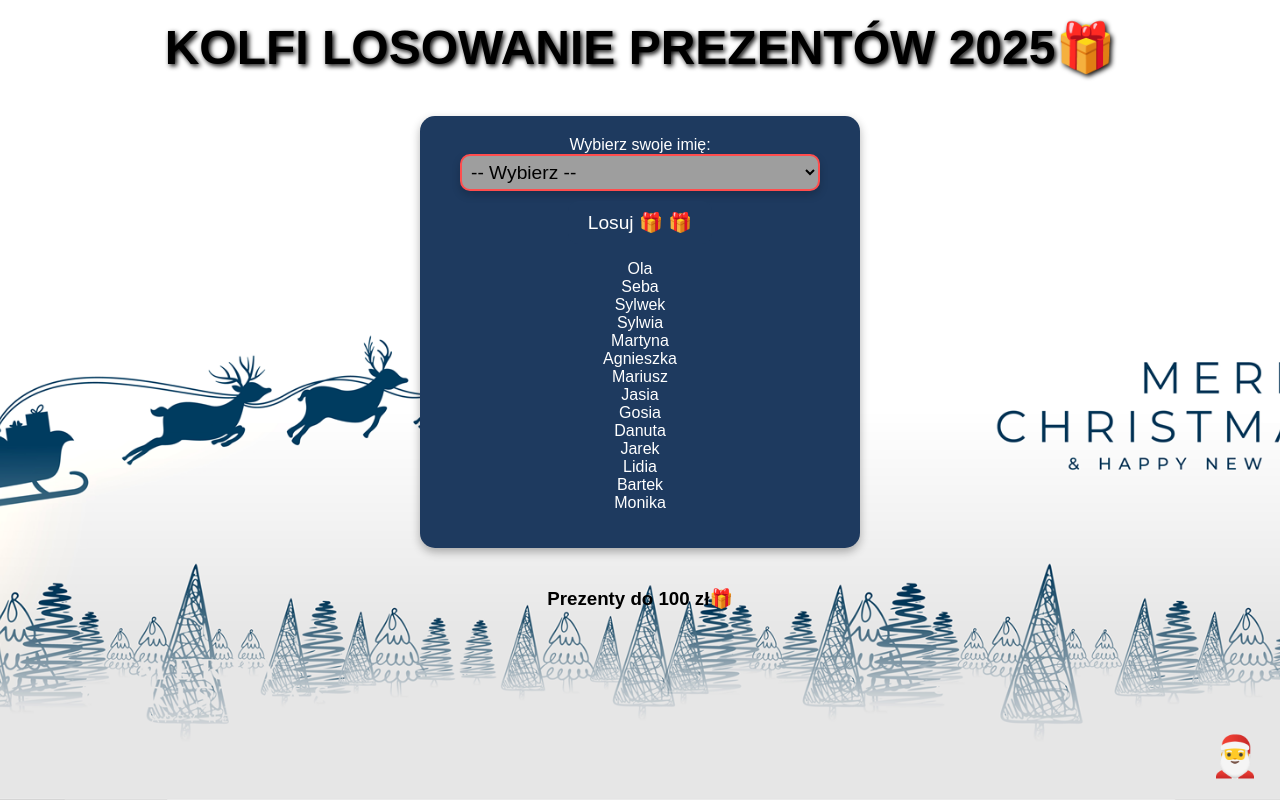
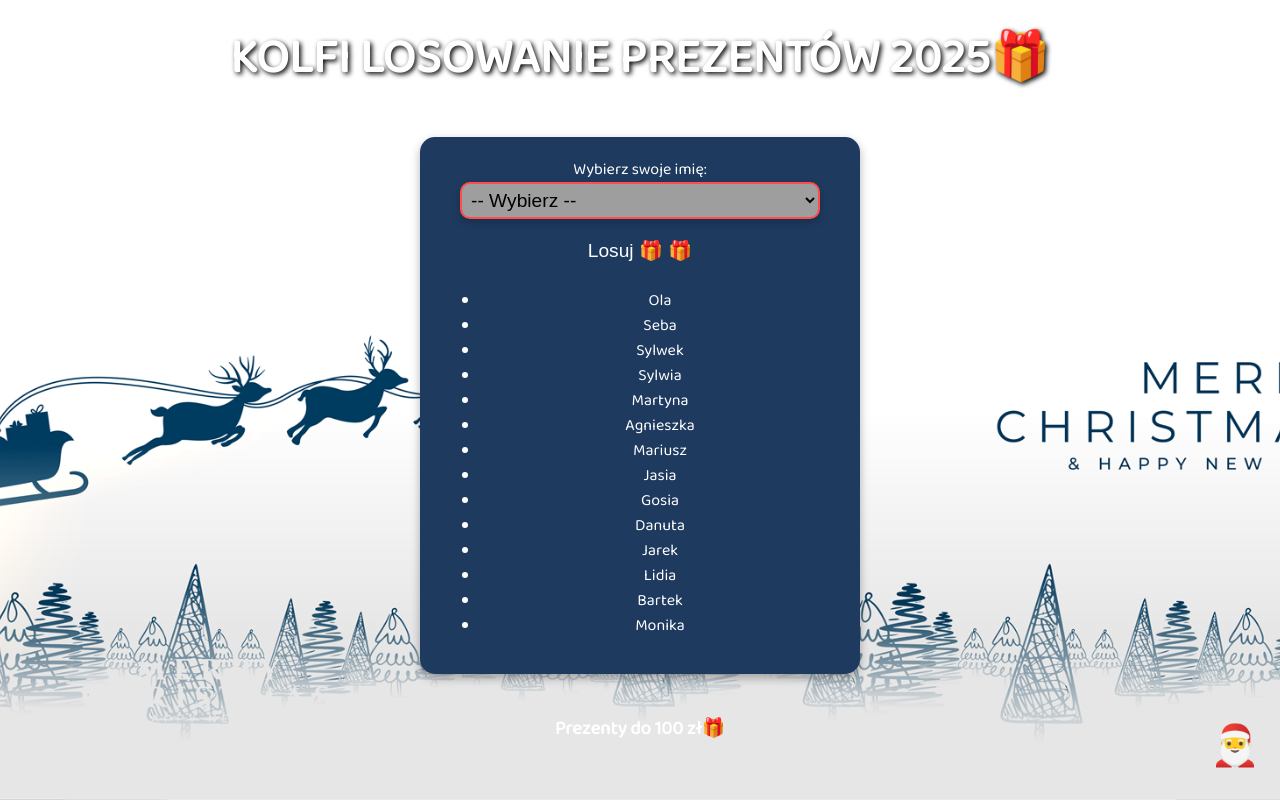
Before and after one commit to Wasett/-wi-ta-Kolfi, a Flask app: page / in a window 1280 px wide. Run offline with Flask 3, Linux system fonts and the light colour scheme; grey boxes are pictures that could not be loaded.

Commit message:
Update index.html

```diff
--- a/templates/index.html
+++ b/templates/index.html
@@ -5,29 +5,6 @@
     <meta name="viewport" content="width=device-width, initial-scale=1.0">
     <title>KOLFI LOSOWANIE PREZENTÓW 2025🎁</title>
     <link rel="stylesheet" href="{{ url_for('static', filename='style.css') }}">
-    <style>
-        body {
-            color: black;
-            font-family: Arial, sans‑serif;
-        }
-        ul {
-            list-style-type: none;
-            padding-left: 0;
-            margin-left: 0;
-        }
-        /* Kolor panelu losowania na kolor sań Mikołaja */
-        #draw-panel {
-            background-color: #1E3A5F; /* kolor sań */
-            padding: 20px;
-            border-radius: 15px;
-            margin: 40px auto;
-            width: 400px;
-        }
-        /* Lista uczestników w panelu z czcionką w kolorze tła (biały) */
-        #draw-panel ul {
-            color: #fff; /* biały tekst */
-        }
-    </style>
 </head>
 <body>
     <h1>KOLFI LOSOWANIE PREZENTÓW 2025🎁</h1>
@@ -55,7 +32,6 @@
     </div>
 
     <h3>Prezenty do 100 zł🎁</h3>
-
     <a href="{{ url_for('admin_login') }}" id="admin-login-btn" title="Zaloguj jako administrator">🎅</a>
 
     <div id="snow-container"></div>
```
